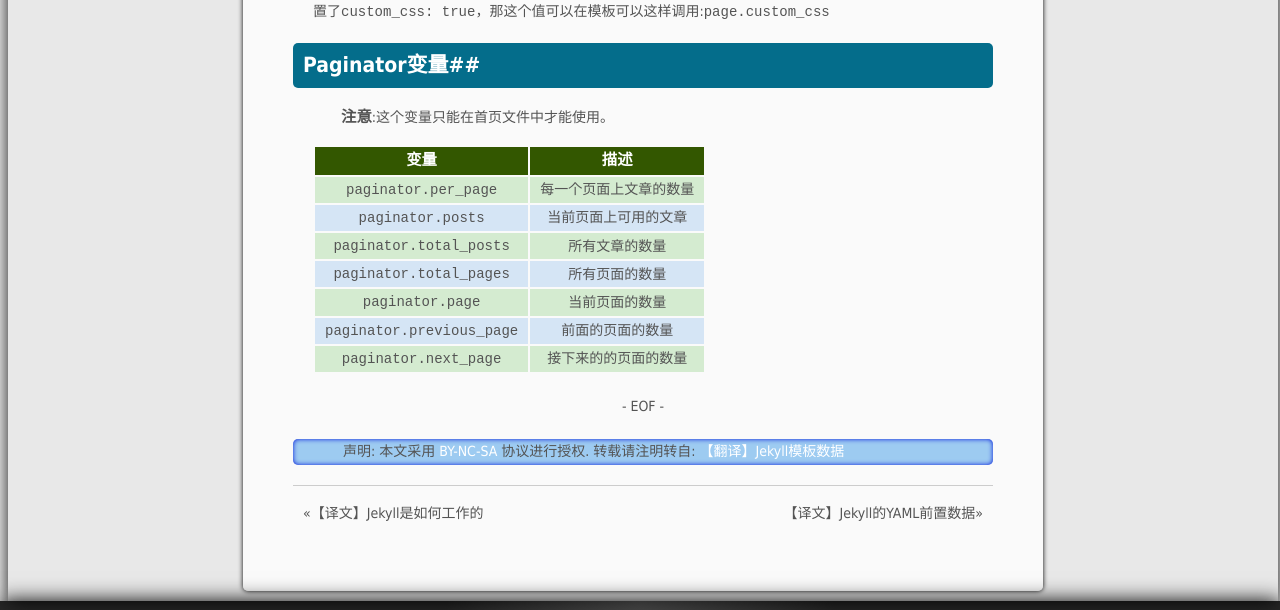
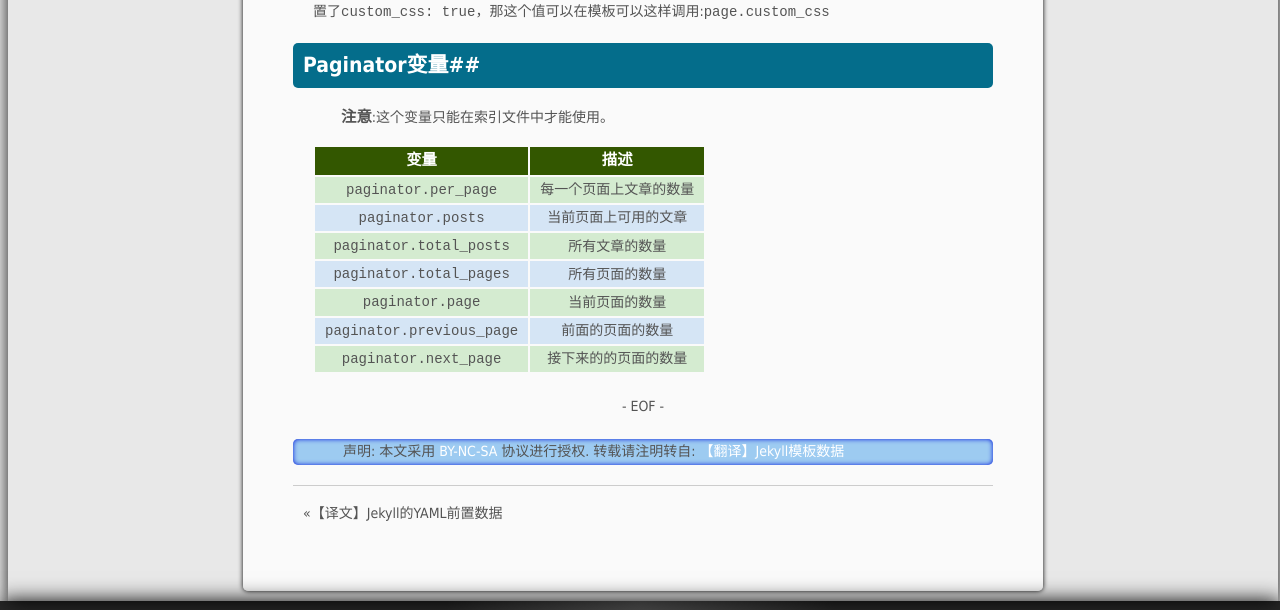
Before and after one commit to flyaway1217/flyaway1217.github.com, a Jekyll site: the page built from _posts/2012-12-5-Jekyll-Wiki-Template-Data.md, in a window 1280 px wide. Shown: the part 1649-2259 px from the top of the page. Built offline with Jekyll 4.4.1, drawn with Linux system fonts in a browser that asks for light colours.

Commit message:
Update a post

```diff
--- a/_posts/2012-12-5-Jekyll-Wiki-Template-Data.md
+++ b/_posts/2012-12-5-Jekyll-Wiki-Template-Data.md
@@ -58,7 +58,7 @@ Jekyll会遍历你的站点，来寻找需要处理的文件。任何具有[YAML
 
 ##Paginator变量##
 
-**注意**:这个变量只能在首页文件中才能使用。
+**注意**:这个变量只能在索引文件中才能使用。
 
 |----------------------------+-------------------------------------------------------------------------------------------------------------|
 |		**变量**                 |			**描述**                                                                                               |
```
Also changed, not shown: _posts/2012-11-30-Jekyll-Wiki-YAML-Front-Matter.md (renamed from _posts/2012-12-30-Jekyll-Wiki-YAML-Front-Matter.md).
